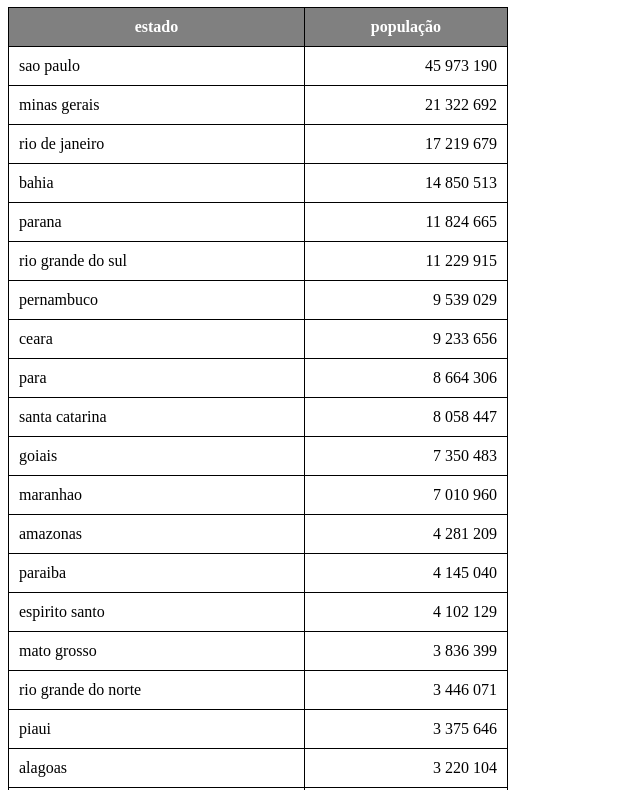
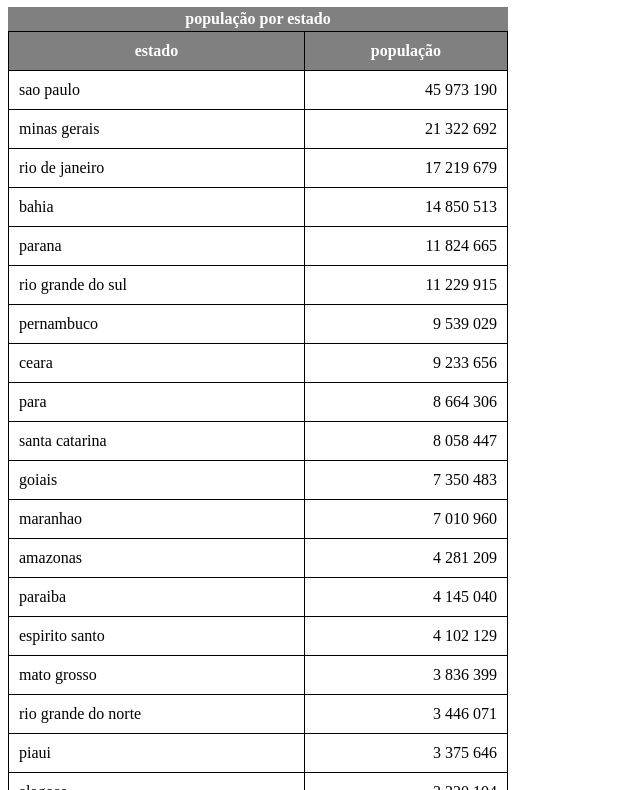
Before and after one commit to rodrigooliveira01/MODULO-3, a plain HTML site: page exercicios/ex01/tabela009.html in a window 1280 px wide. Shown: the part 73-863 px from the top of the page, without its empty margins (0-640 px from the left). Drawn offline with Linux system fonts and the light colour scheme.

Commit message:
Update tabela009.html

```diff
--- a/exercicios/ex01/tabela009.html
+++ b/exercicios/ex01/tabela009.html
@@ -8,6 +8,11 @@
 
     table{width: 500px;
     border-collapse: collapse;}
+
+     caption{background-color: gray;
+    color: white;
+    font-weight: bold;
+    padding: 3px;}
 
     td,th{border: 1px solid black;
     padding: 10px;}
@@ -33,6 +38,7 @@
     <h1>tabelas grandes</h1>
 
     <table>
+        <caption>população por estado</caption>
         <thead>
             <tr>
                 <th>estado</th>
```
